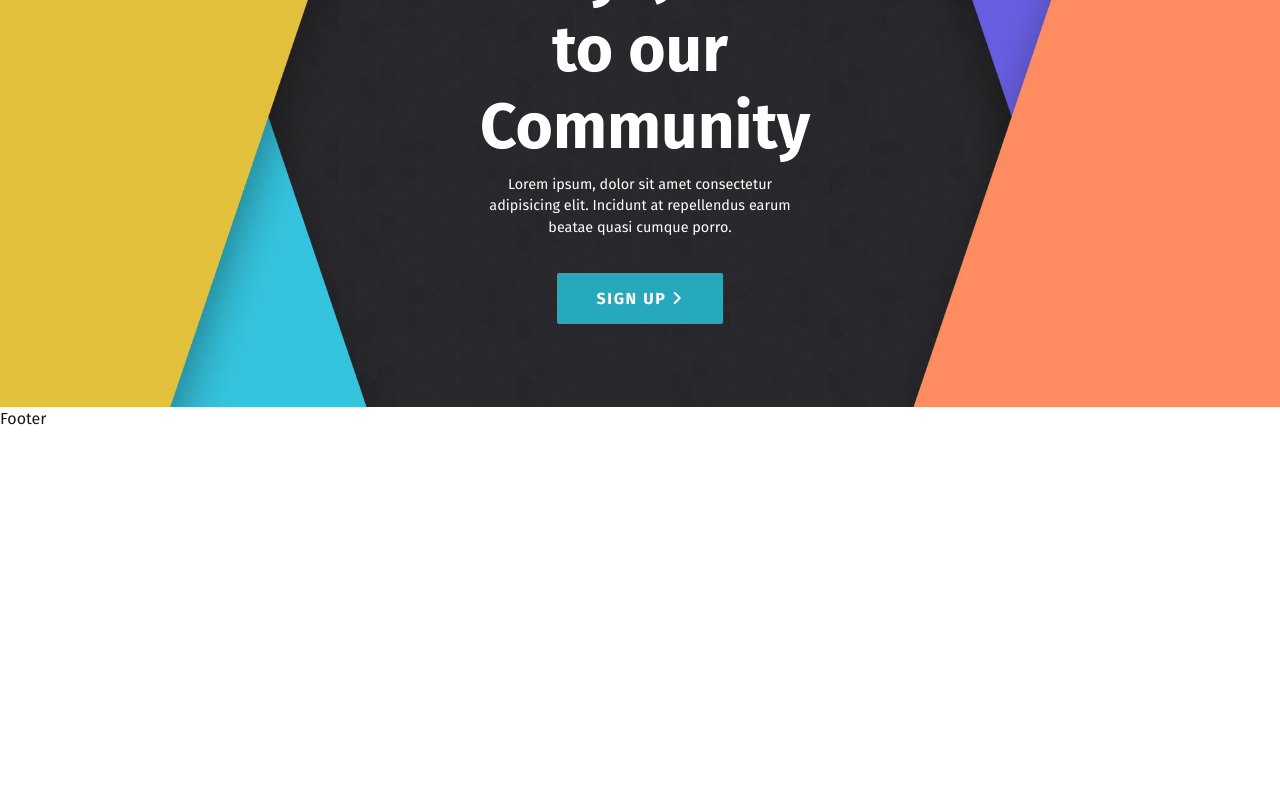
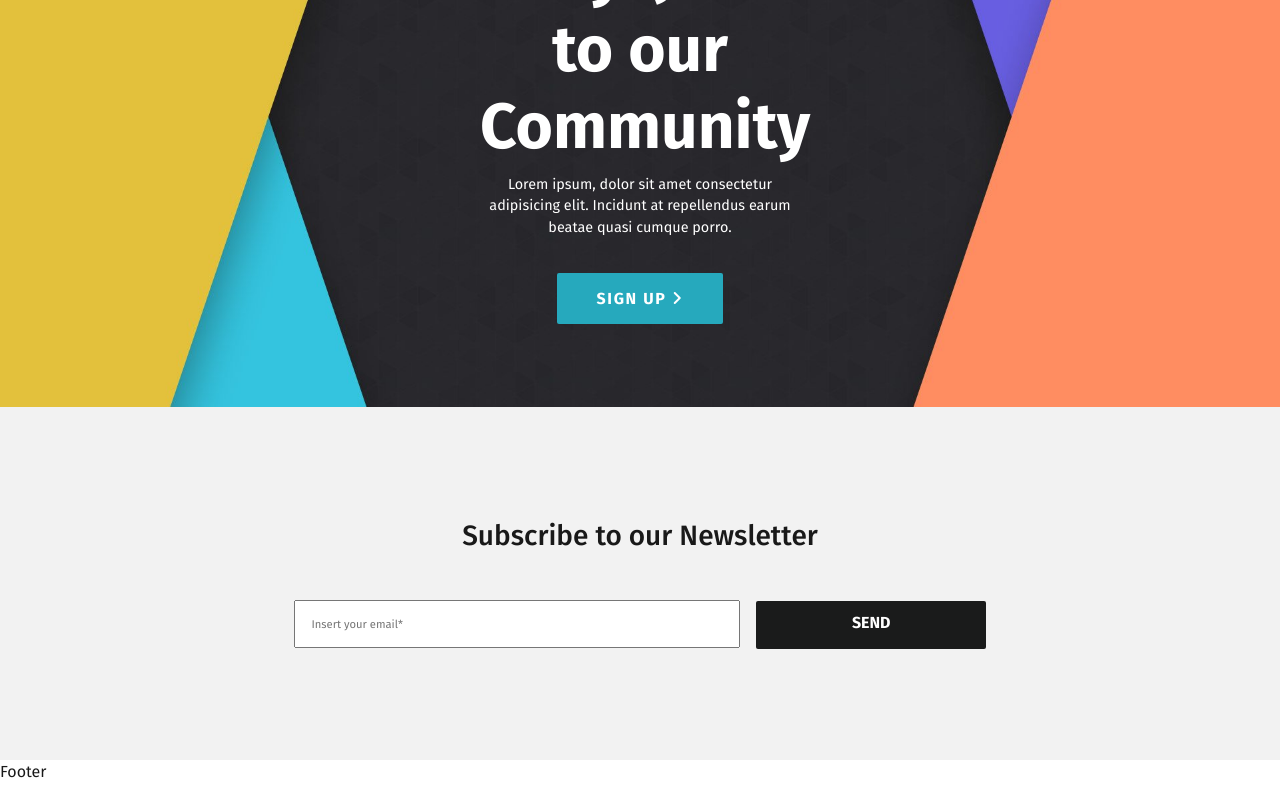
Before and after one commit to matte887/proj-html-vuejs, a Vue app: page / in a window 1280 px wide. Shown: the part 5031-5831 px from the top of the page. Before the commit the page ends 5478 px from the top, so only its background shows below. Built offline with nearby package versions, Linux system fonts and the light colour scheme.

Commit message:
Join newsletter: sezione implementata

```diff
--- a/src/components/AppMain.vue
+++ b/src/components/AppMain.vue
@@ -300,6 +300,16 @@
         </a>
       </div>
     </section>
+
+    <section class="ms_join-newsletter">
+      <div class="container">
+        <h3>Subscribe to our Newsletter</h3>
+        <form action="">
+          <input type="text" placeholder="Insert your email*" />
+          <a href="" class="ms_btn ms_dark-btn">Send</a>
+        </form>
+      </div>
+    </section>
   </main>
 </template>
 
@@ -495,4 +505,29 @@ export default {
     }
   }
 }
+
+.ms_join-newsletter {
+  background-color: $background-grey;
+  text-align: center;
+  padding: 7rem 0;
+  h3 {
+    margin-bottom: 3rem;
+  }
+  form {
+    height: 3rem;
+    .ms_btn {
+      color: $white-shade;
+      height: 100%;
+      display: inline-block;
+      padding: 0.6rem 6rem;
+    }
+    input {
+      font-size: 0.7rem;
+      padding: 1rem;
+      width: 40%;
+      height: 100%;
+      margin-right: 1rem;
+    }
+  }
+}
 </style>
```
